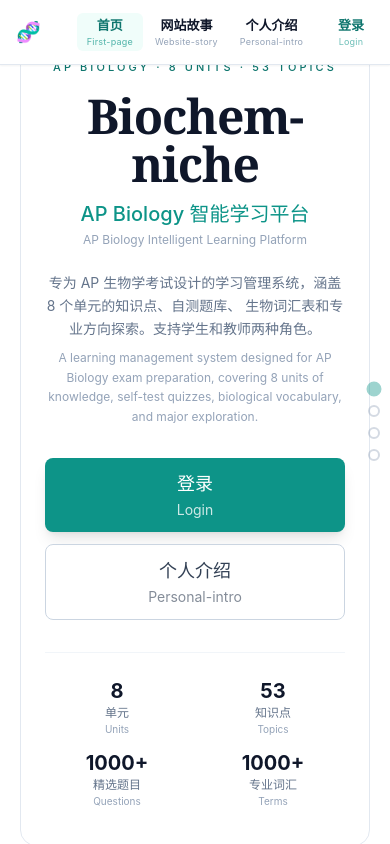
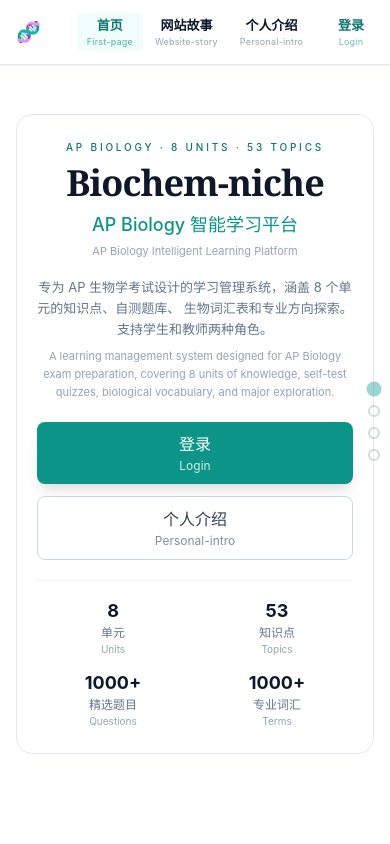
Before and after one commit to Bio-innovator/biochem-V2, a Next.js app: page / in a window 390 px wide. Built offline with nearby package versions, Linux system fonts and the light colour scheme.

Commit message:
修正推送路径：首页放到仓库根目录 app/

```diff
--- a/app/page.tsx
+++ b/app/page.tsx
@@ -22,7 +22,7 @@ const units = [
 
 // 手绘线条图标（stroke 风格，随文字色变化）
 const iconProps = {
-  className: 'w-7 h-7 text-teal-700',
+  className: 'w-5 h-5 sm:w-7 sm:h-7 text-teal-700',
   fill: 'none',
   stroke: 'currentColor',
   strokeWidth: 1.5,
@@ -81,7 +81,7 @@ const IconStopwatch = () => (
 );
 
 const IconSprout = () => (
-  <svg {...iconProps} className="w-9 h-9 text-teal-700">
+  <svg {...iconProps} className="w-7 h-7 sm:w-9 sm:h-9 text-teal-700">
     <path d="M12 21v-8" />
     <path d="M12 13c0-3.5 2.8-6 7-6 0 3.8-2.8 6-7 6z" />
     <path d="M12 13c0-3.5-2.8-6-7-6 0 3.8 2.8 6 7 6z" />
@@ -153,45 +153,45 @@ function HomeContent() {
     // Page 1: Hero —— 生成式 DNA 双螺旋 + 白色文字岛
     <div key="hero" className="absolute inset-0 overflow-hidden">
       <DnaHelix />
-      <div className="relative z-10 h-full flex flex-col items-center justify-center px-5 sm:px-6 pt-6 pb-16">
-        <div className="w-full max-w-2xl bg-white/85 backdrop-blur-sm border border-slate-200 rounded-2xl px-6 sm:px-12 py-9 sm:py-11 text-center">
-          <p className="text-[11px] tracking-[0.28em] text-teal-700 font-medium mb-4">
+      <div className="pointer-events-none relative z-10 h-full flex flex-col items-center justify-center px-4 sm:px-6 pt-4 pb-14">
+        <div className="pointer-events-auto w-full max-w-2xl bg-white/85 backdrop-blur-sm border border-slate-200 rounded-2xl px-5 sm:px-12 py-6 sm:py-10 text-center">
+          <p className="text-[10px] sm:text-[11px] tracking-[0.28em] text-teal-700 font-medium mb-2 sm:mb-4">
             AP BIOLOGY · 8 UNITS · 53 TOPICS
           </p>
-          <h1 className="font-serif text-5xl sm:text-6xl font-bold text-slate-900 tracking-tight mb-3">
+          <h1 className="font-serif text-4xl sm:text-6xl font-bold text-slate-900 tracking-tight mb-2 sm:mb-3">
             Biochem-niche
           </h1>
-          <p className="text-xl sm:text-2xl text-teal-600 font-medium">
+          <p className="text-lg sm:text-2xl text-teal-600 font-medium">
             AP Biology 智能学习平台
           </p>
-          <p className="text-xs text-slate-400 mt-1 mb-6">AP Biology Intelligent Learning Platform</p>
-          <p className="text-slate-500 mb-2 text-sm sm:text-base leading-relaxed">
+          <p className="text-[11px] sm:text-xs text-slate-400 mt-1 mb-4 sm:mb-6">AP Biology Intelligent Learning Platform</p>
+          <p className="text-slate-500 mb-2 text-[13px] sm:text-base leading-relaxed">
             专为 AP 生物学考试设计的学习管理系统，涵盖 8 个单元的知识点、自测题库、
             生物词汇表和专业方向探索。支持学生和教师两种角色。
           </p>
-          <p className="text-xs text-slate-400 mb-8 leading-relaxed">
+          <p className="text-[11px] sm:text-xs text-slate-400 mb-5 sm:mb-8 leading-relaxed">
             A learning management system designed for AP Biology exam preparation, covering 8 units of knowledge, self-test quizzes, biological vocabulary, and major exploration.
           </p>
           <div className="flex flex-col sm:flex-row items-center justify-center gap-3 sm:gap-4">
             <button
               onClick={() => { setShowLogin(true); setError(''); }}
-              className="w-full sm:w-auto px-8 py-3 bg-teal-600 text-white rounded-lg hover:bg-teal-700 transition font-medium text-lg shadow-lg hover:shadow-xl"
+              className="w-full sm:w-auto px-7 py-2.5 sm:py-3 bg-teal-600 text-white rounded-lg hover:bg-teal-700 transition font-medium text-base sm:text-lg shadow-lg hover:shadow-xl"
             >
               登录
-              <span className="block text-sm font-normal opacity-80 mt-0.5">Login</span>
+              <span className="block text-xs sm:text-sm font-normal opacity-80 mt-0.5">Login</span>
             </button>
             <Link
               href="/about"
-              className="w-full sm:w-auto px-8 py-3 bg-white/70 border border-slate-300 text-slate-700 rounded-lg hover:border-teal-600 hover:text-teal-700 transition font-medium text-lg"
+              className="w-full sm:w-auto px-7 py-2.5 sm:py-3 bg-white/70 border border-slate-300 text-slate-700 rounded-lg hover:border-teal-600 hover:text-teal-700 transition font-medium text-base sm:text-lg"
             >
               个人介绍
-              <span className="block text-sm font-normal opacity-60 mt-0.5">Personal-intro</span>
+              <span className="block text-xs sm:text-sm font-normal opacity-60 mt-0.5">Personal-intro</span>
             </Link>
           </div>
-          <div className="mt-8 pt-6 border-t border-slate-100 grid grid-cols-2 sm:grid-cols-4 gap-3">
+          <div className="mt-5 pt-4 sm:mt-8 sm:pt-6 border-t border-slate-100 grid grid-cols-2 sm:grid-cols-4 gap-3">
             {heroStats.map((s) => (
               <div key={s.en}>
-                <div className="text-xl font-bold text-slate-900">{s.value}</div>
+                <div className="text-lg sm:text-xl font-bold text-slate-900">{s.value}</div>
                 <div className="text-xs text-slate-500">{s.zh}</div>
                 <div className="text-[10px] text-slate-400">{s.en}</div>
               </div>
@@ -211,20 +211,20 @@ function HomeContent() {
     // Page 2: Features —— 细分割线网格 + 手绘图标
     <div key="features" className="text-center max-w-6xl mx-auto w-full">
       <p className="text-[11px] tracking-[0.28em] text-teal-700 font-medium mb-2">PLATFORM FEATURES</p>
-      <h2 className="text-3xl font-bold text-slate-900 mb-2">平台功能</h2>
-      <p className="text-sm text-slate-400 mb-10">六大模块，覆盖 AP 生物备考全流程</p>
-      <div className="grid grid-cols-1 sm:grid-cols-2 lg:grid-cols-3 gap-px bg-slate-200 border border-slate-200 rounded-xl overflow-hidden text-left mx-4 sm:mx-0">
+      <h2 className="text-2xl sm:text-3xl font-bold text-slate-900 mb-2">平台功能</h2>
+      <p className="text-xs sm:text-sm text-slate-400 mb-6 sm:mb-10">六大模块，覆盖 AP 生物备考全流程</p>
+      <div className="grid grid-cols-2 lg:grid-cols-3 gap-px bg-slate-200 border border-slate-200 rounded-xl overflow-hidden text-left">
         {features.map((f, i) => (
-          <div key={i} className="bg-white p-6 transition-colors hover:bg-teal-50/40">
-            <div className="mb-4">
+          <div key={i} className="bg-white p-3.5 sm:p-6 transition-colors hover:bg-teal-50/40">
+            <div className="mb-2 sm:mb-4">
               <f.icon />
             </div>
-            <h3 className="font-semibold text-slate-900 mb-0.5 text-lg">
+            <h3 className="font-semibold text-slate-900 mb-0.5 text-sm sm:text-lg">
               {f.title}
-              <span className="text-xs text-slate-400 font-normal ml-2">{f.titleEn}</span>
+              <span className="text-[10px] sm:text-xs text-slate-400 font-normal ml-2">{f.titleEn}</span>
             </h3>
-            <p className="text-sm text-slate-500 leading-relaxed mb-1">{f.desc}</p>
-            <p className="text-xs text-slate-400 leading-relaxed">{f.descEn}</p>
+            <p className="text-[11px] sm:text-sm text-slate-500 leading-snug sm:leading-relaxed mb-1">{f.desc}</p>
+            <p className="text-[10px] sm:text-xs text-slate-400 leading-snug sm:leading-relaxed">{f.descEn}</p>
           </div>
         ))}
       </div>
@@ -233,22 +233,22 @@ function HomeContent() {
     // Page 3: Units —— 编辑部式编号列表
     <div key="units" className="text-center max-w-4xl mx-auto w-full">
       <p className="text-[11px] tracking-[0.28em] text-teal-700 font-medium mb-2">COURSE MAP</p>
-      <h2 className="text-3xl font-bold text-slate-900 mb-2">AP Biology 单元一览</h2>
-      <p className="text-sm text-slate-400 mb-10">AP Biology Units Overview</p>
-      <div className="grid grid-cols-1 sm:grid-cols-2 gap-x-14 text-left px-4 sm:px-0">
+      <h2 className="text-2xl sm:text-3xl font-bold text-slate-900 mb-2">AP Biology 单元一览</h2>
+      <p className="text-xs sm:text-sm text-slate-400 mb-6 sm:mb-10">AP Biology Units Overview</p>
+      <div className="grid grid-cols-2 gap-x-4 sm:gap-x-14 text-left">
         {units.map((unit, i) => (
           <div
             key={unit.id}
-            className="group flex items-baseline gap-4 py-4 border-b border-slate-200 transition-colors hover:border-teal-400"
+            className="group flex items-baseline gap-2.5 sm:gap-4 py-2.5 sm:py-4 border-b border-slate-200 transition-colors hover:border-teal-400"
           >
-            <span className="font-mono text-sm text-slate-300 group-hover:text-teal-600 transition-colors w-7 shrink-0">
+            <span className="font-mono text-xs sm:text-sm text-slate-300 group-hover:text-teal-600 transition-colors w-5 sm:w-7 shrink-0">
               {String(i + 1).padStart(2, '0')}
             </span>
             <div className="flex-1 min-w-0">
-              <div className="text-base font-semibold text-slate-800">{unit.nameZh}</div>
-              <div className="text-xs text-slate-400">{unit.nameEn}</div>
+              <div className="text-[13px] sm:text-base font-semibold text-slate-800">{unit.nameZh}</div>
+              <div className="text-[10px] sm:text-xs text-slate-400">{unit.nameEn}</div>
             </div>
-            <span className="text-[10px] uppercase tracking-widest text-slate-300 group-hover:text-slate-400 transition-colors">
+            <span className="hidden sm:inline text-[10px] uppercase tracking-widest text-slate-300 group-hover:text-slate-400 transition-colors">
               {unit.title}
             </span>
           </div>
@@ -262,16 +262,16 @@ function HomeContent() {
         <IconSprout />
       </div>
       <p className="text-[11px] tracking-[0.28em] text-teal-700 font-medium mb-2">START YOUR JOURNEY</p>
-      <h2 className="text-3xl font-bold text-slate-900 mb-2">开始你的 AP 生物学习之旅</h2>
-      <p className="text-sm text-slate-400 mb-6">Start Your AP Biology Journey</p>
+      <h2 className="text-2xl sm:text-3xl font-bold text-slate-900 mb-2">开始你的 AP 生物学习之旅</h2>
+      <p className="text-xs sm:text-sm text-slate-400 mb-4 sm:mb-6">Start Your AP Biology Journey</p>
       <button
         onClick={() => { setShowLogin(true); setError(''); }}
-        className="px-8 py-3 bg-teal-600 text-white rounded-lg hover:bg-teal-700 transition font-medium text-lg shadow-lg"
+        className="px-7 py-2.5 sm:py-3 bg-teal-600 text-white rounded-lg hover:bg-teal-700 transition font-medium text-base sm:text-lg shadow-lg"
       >
         立即登录
-        <span className="block text-sm font-normal opacity-80 mt-0.5">Login Now</span>
+        <span className="block text-xs sm:text-sm font-normal opacity-80 mt-0.5">Login Now</span>
       </button>
-      <p className="mt-10 text-xs text-slate-400 tracking-wide">
+      <p className="mt-8 sm:mt-10 text-xs text-slate-400 tracking-wide">
         Biochem-niche v2.2 — AP Biology Learning Platform
       </p>
     </div>,
```
